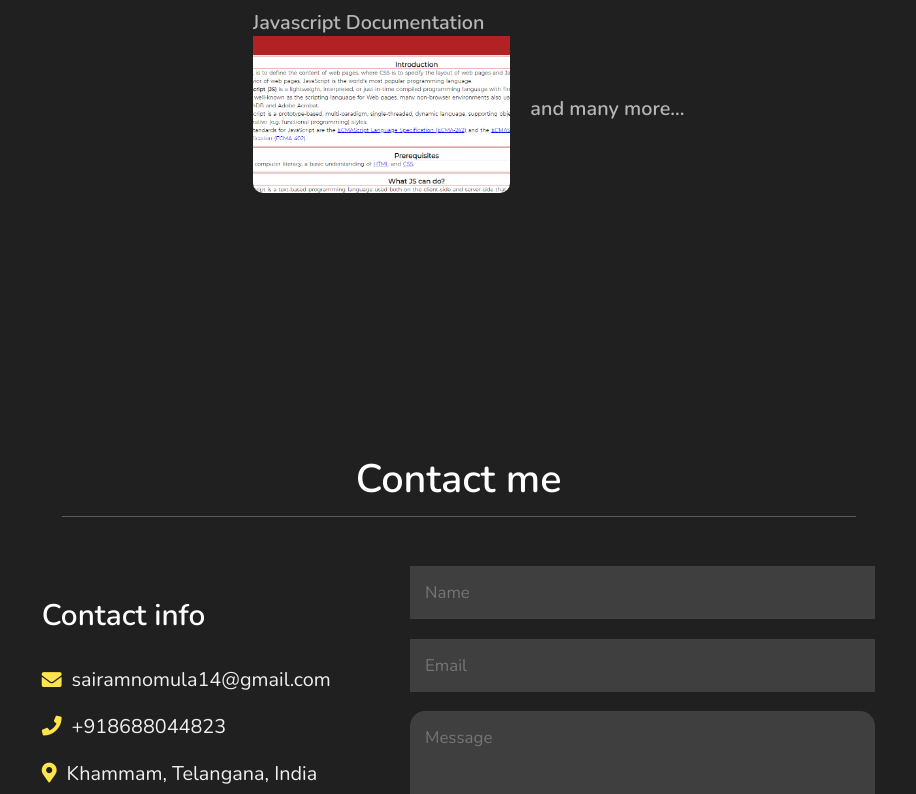
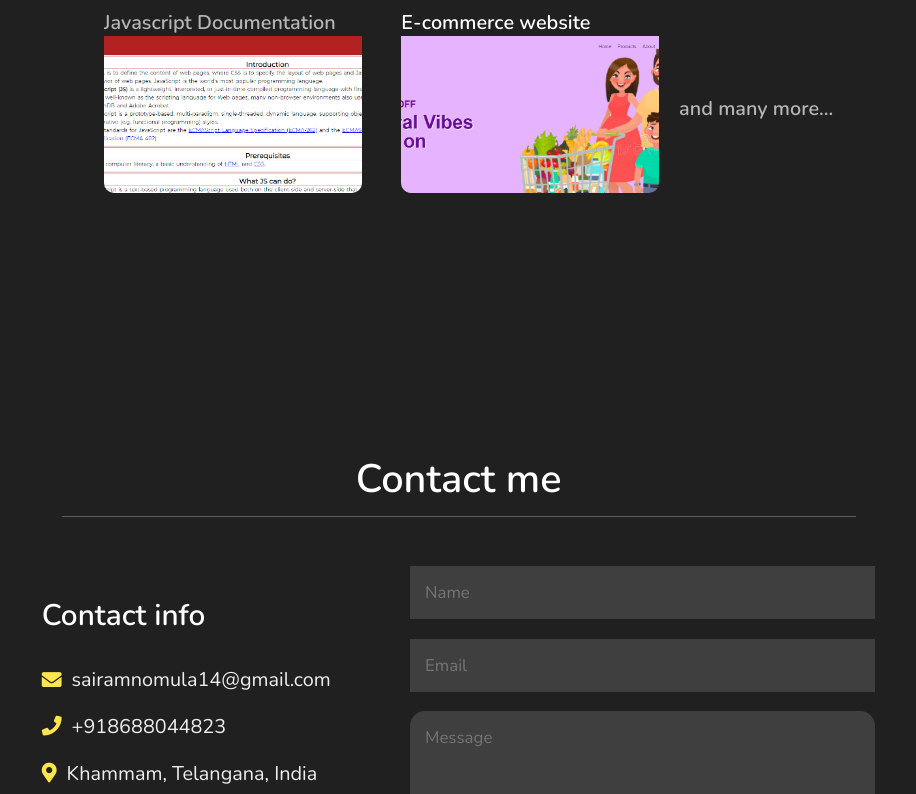
Before and after one commit to SairamNomula/PortfoliOl, a plain HTML site: page index.html in a window 1280 px wide. Shown: the part 2768-3562 px from the top of the page, without its empty margins (355-1271 px from the left). Drawn offline with nearby package versions, Linux system fonts and the light colour scheme.

Commit message:
Update index.html

```diff
--- a/index.html
+++ b/index.html
@@ -43,7 +43,7 @@
     </section>
 
 
-    <!-- New section -->
+    <!-- About section -->
     <section class="about" id="about">
     <h1 class="heading"> <span>About</span> me </h1>
 
@@ -74,7 +74,7 @@
     </div>
     </section>
 
-    <!-- New section -->
+    <!-- Education section -->
     <section class="education" id="education">
 
     <h1 class="heading"> My <span>education</span> </h1>
@@ -107,7 +107,7 @@
     </div>
     </section>
 
-    <!-- New section -->
+    <!-- Projects section -->
     <section class="projects" id="projects">
     <h1 class="heading"> My <span> Personal </span><span> Projects </span> </h1>
 
@@ -128,10 +128,10 @@
             <h3><a href="https://sairamnomula.github.io/JavaScript-Docx/">Javascript Documentation</a></h3>
             <img src="images/doc.png" alt="">
         </div>
-        <!-- <div class="box">
+        <div class="box">
             <h3>E-commerce website</h3>
             <img src="images/NRC.png" alt="">
-        </div> -->
+        </div>
         <div>
         <h4><a href="https://github.com/SairamNomula">and many more...</a></h4>
          </div>
@@ -142,7 +142,7 @@
     </section>
 
 
-    <!-- New section -->
+    <!-- Contact section -->
     <section class="contact" id="contact">
     <h1 class="heading"> <span>Contact</span> me </h1>
     <div class="row">
```
